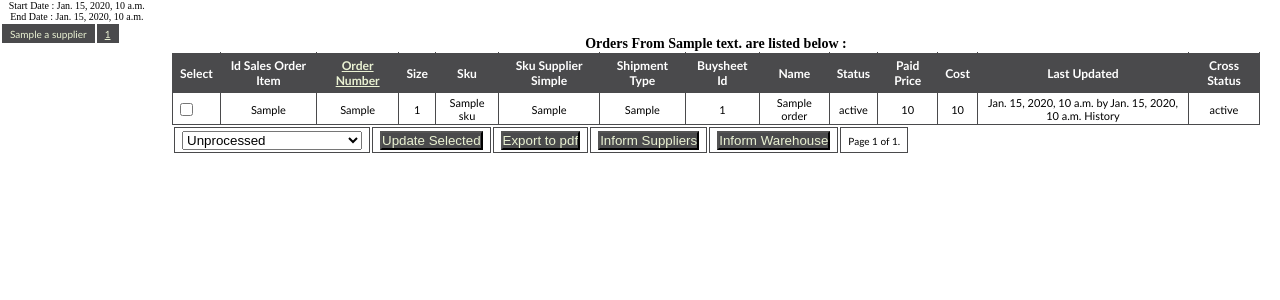
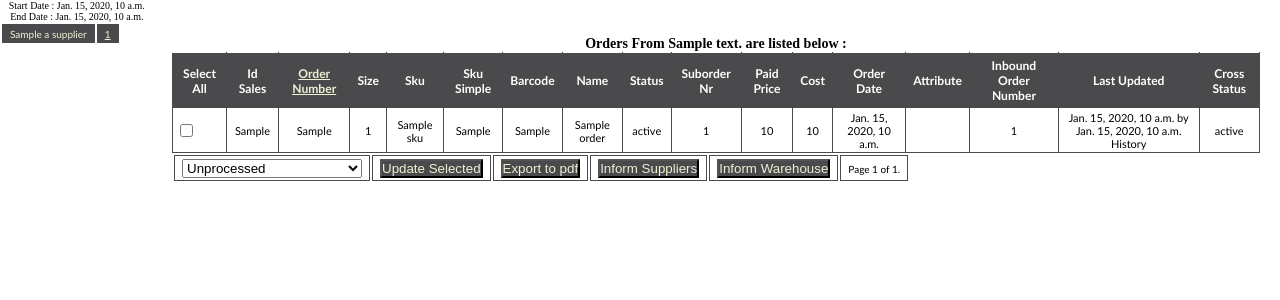
Before and after one commit to volkancirik/zTools, a Django app: template templates/orders.html in a window 1280 px wide. Shown: the part 89-389 px from the top of the page. Run offline with Django 3.2, Linux system fonts and the light colour scheme; the template is opened without the code that fills it: most values are stand-ins (such as "Sample title", 1, 10 or a date in 2020); some libraries are stand-ins or nearby versions.

Commit message:
frontend updates

```diff
--- a/templates/orders.html
+++ b/templates/orders.html
@@ -483,8 +483,8 @@ function openSearch(){
                     <a style="font-size: 14px;font-weight:bold;">Orders From {{ supNameDetail }} are listed below :</a>
                     <thead class="fixedHeader">
                           <tr class="alternateRow">
-                            <th>Select</th>
-                            <th>Id Sales Order Item</th>
+                            <th><a>Select All</a></th>
+                            <th>Id Sales</th>
                             <th><a class="sortItem" href="/sort/order_id/">Order Number</a></th>
                             <th>Size</th>
                             <th>Sku</th>
@@ -500,14 +500,16 @@ function openSearch(){
                 {#                       </div>#}
 
                             </th>{% endcomment %}
-                            <th>Sku Supplier Simple</th>
-                            <th>Shipment Type</th>
-                            <th>Buysheet Id</th>
+                            <th>Sku Simple</th>
+                            <th>Barcode</th>
                             <th><label onclick='openSearch()'>Name</label></th>
                             <th>Status</th>
+                            <th>Suborder Nr</th>
                             <th>Paid Price</th>
                             <th>Cost</th>
-                {#            <th>Inbound Order Number</th>#}
+                            <th>Order Date</th>
+                            <th>Attribute</th>
+                            <th>Inbound Order Number</th>
                             <th>Last Updated</th>
                             <th>Cross Status</th>
                           </tr>
@@ -524,13 +526,15 @@ function openSearch(){
                                     <td>{{ anOrder.sku }}</td>
                                     {% comment %}<td>{{ anOrder.supplier_name }}</td>{% endcomment %}
                                     <td>{{ anOrder.sku_supplier_simple }}</td>
-                                    <td>{{ anOrder.shipment_type }}</td>
-                                    <td>{{ anOrder.buysheet_id }}</td>
+                                    <td>{{ anOrder.barcode_ean }}</td>
                                     <td>{{ anOrder.name }}</td>
                                     <td>{{ anOrder.status }}</td>
+                                    <td>{{ anOrder.suborder_number }}</td>
                                     <td>{{ anOrder.paid_price}}</td>
                                     <td>{{ anOrder.cost}}</td>
-                {#                    <td>{{ anOrder.inbound_order_number}}</td>#}
+                                    <td>{{ anOrder.order_date }}</td>
+                                    <td></td>
+                                    <td>{{ anOrder.inbound_order_number}}</td>
                                     <td>{{ anOrder.updated_on }} by {{ anOrder.updated_by }}
                                         <a class="table_link" onclick='openDialog({{ anOrder.id }})' title="history">
                                             History
```
